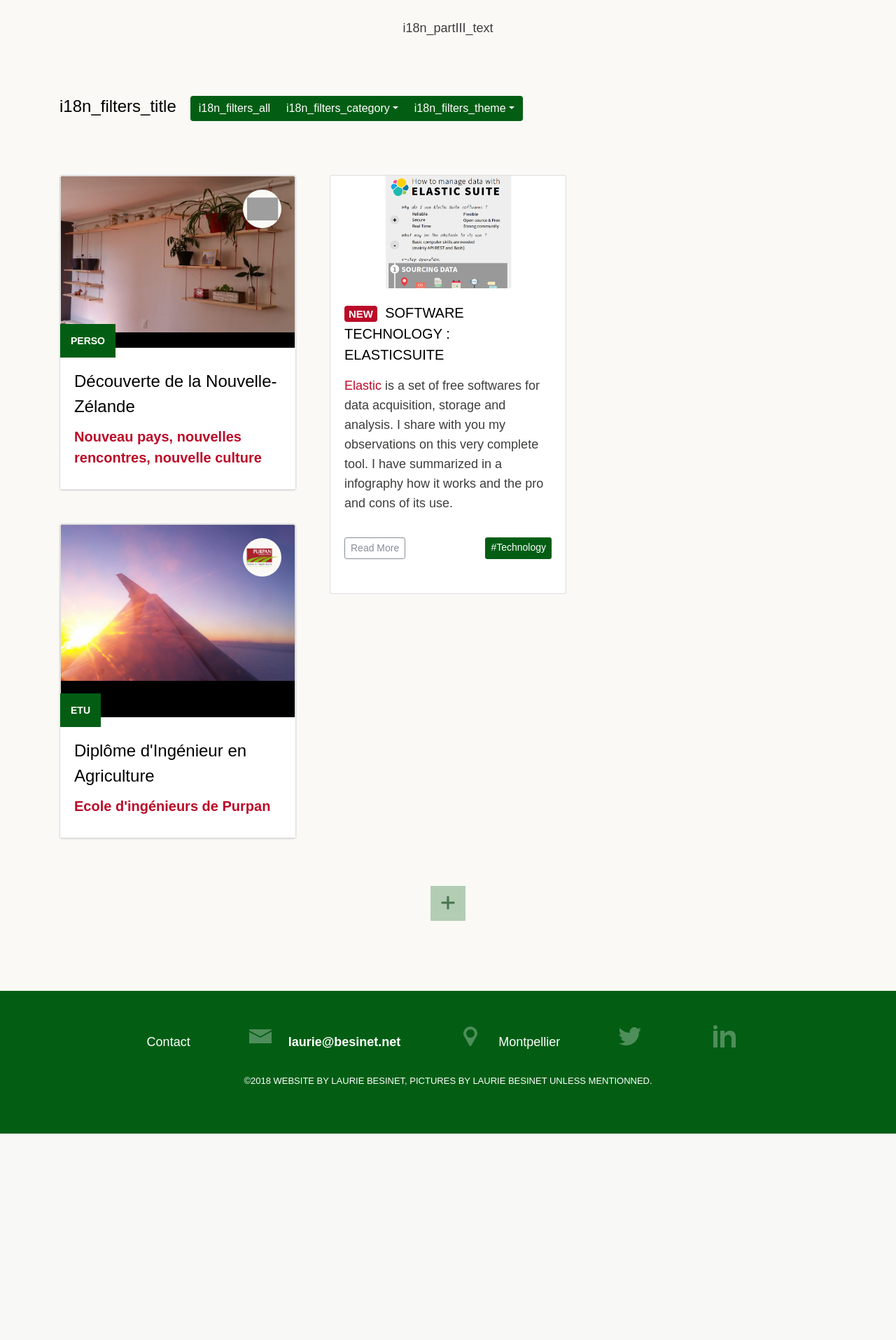
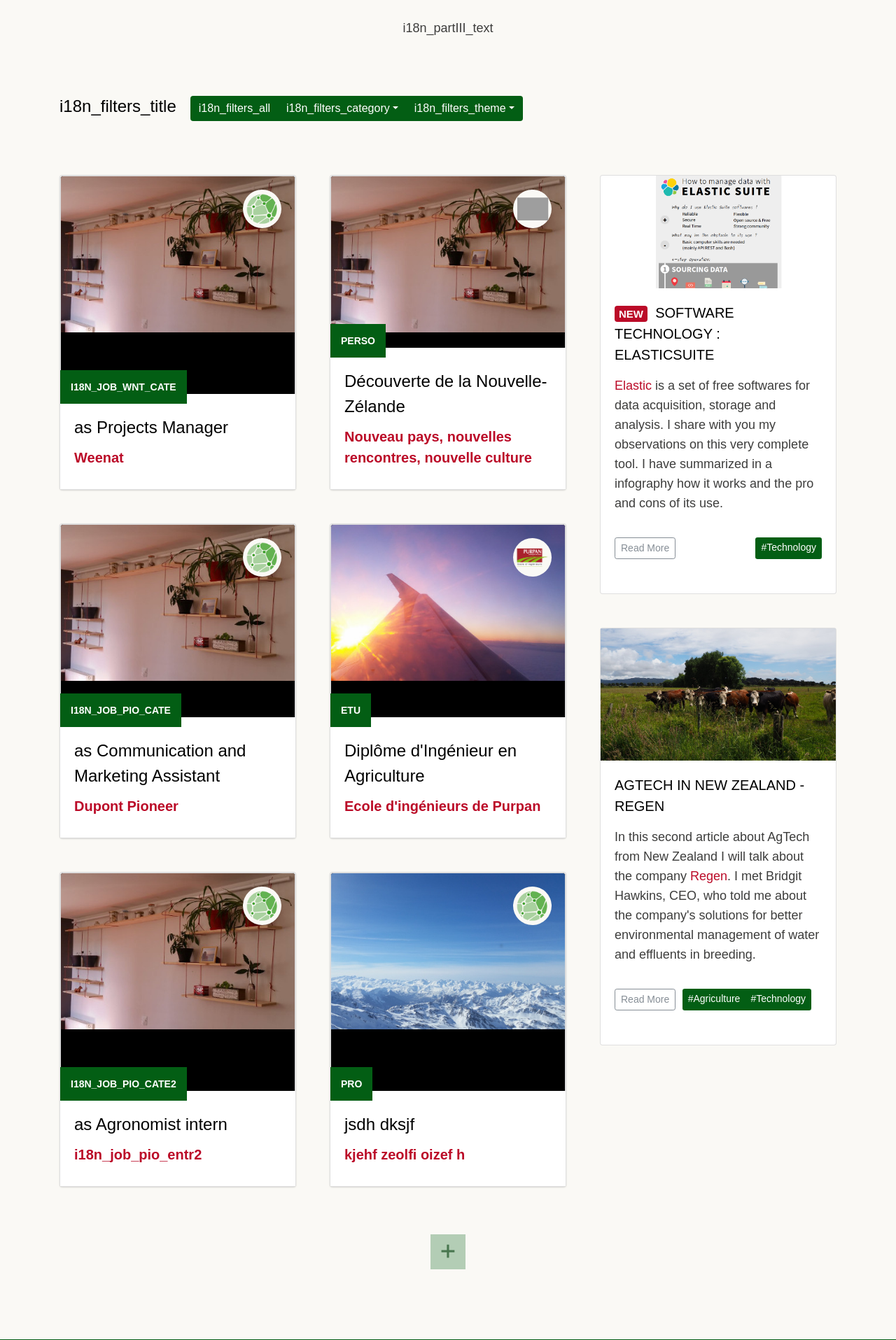
Before and after one commit to LaurieBe/website, a PHP site: page / in a window 1280 px wide. Shown: the part 2011-3926 px from the top of the page at 70% size. Before the commit the page ends 3631 px from the top, so only its background shows below. Run offline with PHP 8.4, Linux system fonts and the light colour scheme; grey boxes are pictures that could not be loaded.

Commit message:
bug script loadmore resolu + ajout cartes et trads

```diff
--- a/laurie.besinet.net/_include/js/loadmore.js
+++ b/laurie.besinet.net/_include/js/loadmore.js
@@ -1,23 +1,25 @@
 (function () {
   var cards = document.getElementsByClassName('card-invisible');
+  var i = 0
 
-  // show the first 5
-  for (i = 0; i < 3; i++) {
-      cards.item(i).classList.remove('card-invisible');
+  // show the first
+  for (i = 0; i < 8; i++) {
+      cards.item(0).classList.remove('card-invisible');
     }
 
 })();
 
 function loadmore() {
   var cards = document.getElementsByClassName('card-invisible');
+  var i = 0
 
-  // show 5 more
+  // show more
   if (cards.length == 0) {
     document.getElementById('loadmore').style.display='none';
       }
   else {
     for (i = 0; i < 5; i++) {
-        cards.item(i).classList.remove('card-invisible');
+        cards.item(0).classList.remove('card-invisible');
       }
   }
 }
--- a/laurie.besinet.net/index.php
+++ b/laurie.besinet.net/index.php
@@ -1,34 +1,22 @@
 <!DOCTYPE html>
-<!--[if lt IE 7]><html class="no-js lt-ie9 lt-ie8 lt-ie7" lang="en"> <![endif]-->
-<!--[if (IE 7)&!(IEMobile)]><html class="no-js lt-ie9 lt-ie8" lang="en"><![endif]-->
-<!--[if (IE 8)&!(IEMobile)]><html class="no-js lt-ie9" lang="en"><![endif]-->
-<!--[if (IE 9)]><html class="no-js ie9" lang="en"><![endif]-->
-<!--[if gt IE 8]><!--> <html lang="en-US"> <!--<![endif]-->
+<html lang="en-US">
 
 <!-- Head -->
 <head>
-  <meta name="keywords" content="agronomie, agronomy, farming, agriculture, engineer, ingenieur, agronome, agronomist, new technology, laurie, besinet, besine, bezine, bezinet"/>
-  <meta name="date" content="2018-01-01"/>
-  <title>Personal website | Laurie Besinet | Agro &amp; Tech</title>
-  <meta name="description" content="Personal website about agronomy and technology">
+  <meta name="keywords" content="agronomie, agronomy, farming, agriculture, engineer, ingenieur, agronome, agronomist, new technology, laurie, besinet, besine, bezine, bezinet, lorie"/>
+  <meta name="date" content="2018-05-20"/>
+  <title>Laurie Besinet | Agro &amp; Tech</title>
+  <meta name="description" content="Laurie's  website about agronomy and technology">
   <link rel="canonical" href="https://laurie.besinet.net/index.php">
   <meta property="og:type" content="article">
-  <meta property="og:title" content="Personal website | Laurie Besinet | Agro &amp; Tech">
-  <meta property="og:description" content="Personal website about agronomy and technology">
+  <meta property="og:title" content="Laurie Besinet | Agro &amp; Tech">
+  <meta property="og:description" content="Laurie's website about agronomy and technology">
   <meta property="og:url" content="https://laurie.besinet.net/index.php">
   <meta property="og:site_name" content="Laurie Besinet | Agro &amp; Tech">
-  <meta property="article:tag" content="AgTech">
-  <meta property="article:tag" content="Agronomy">
-  <meta property="article:tag" content="New technology">
-  <meta property="article:section" content="AgTech">
-  <meta property="article:published_time" content="2018-01-01T13:01:11+01:00">
-  <meta property="article:modified_time" content="2018-01-10T15:23:05+01:00">
-  <meta property="og:updated_time" content="2018-01-10T15:23:05+01:00">
+  <meta property="og:updated_time" content="2018-05-20T15:23:05+01:00">
   <meta property="og:image" content="https://laurie.besinet.net/_include/img/slider-images/image01.jpg">
   <meta property="og:image:width" content="1600">
   <meta property="og:image:height" content="1169">
-
-
 
   <link rel="stylesheet" href="https://maxcdn.bootstrapcdn.com/bootstrap/3.3.7/css/bootstrap.min.css">
   <script src="_include/js/jquery.min.js"></script>
@@ -59,7 +47,7 @@
   </header>
   <!-- End header -->
 
-  <!---------------------- Presentation ---------------------->
+  <!---------------------- CONTENT ---------------------->
   <div id="index">
 
       <!---------------------- Partie I BIENVENUE -->
@@ -181,6 +169,86 @@
             <!-- liste des articles -->
             <div class="card-columns">
 
+              <!-- Weenat OAD ///  MODELE /// -->
+              <div class="card card-invisible article post-module pro agri tech">
+                <!-- Thumbnail-->
+                <div class="thumbnail">
+                  <div class="logospot">
+                    <img class="logo" src="_include/img/logo/weenat.png"/>
+                  </div>
+                  <img src="_include/img/profile/profile-03.jpg"/>
+                </div>
+                <!-- Post Content-->
+                <div class="post-content">
+                  <div class="category i18n_job_wnt_cate">Pro</div>
+                  <!-- /// rôle / quoi ?  -->
+                  <h3 class="i18n_job_wnt_title1">Responsable projets</h3>
+                  <!-- /// organisme / où ? -->
+                  <h4 class="i18n_job_wnt_entr">Création et développement des OAD</h4>
+                  <div class="description">
+                    <p class="i18n_job_wnt_sum">Weenat a pour but d'optimiser les ressources agricoles grâce aux données relevées sur la parcelle.
+                      Dans cette startup mes missions comprenaient surtout la gestion de projets des Outils d'Aide à la Décision, mais aussi de la relation clients et de la communication.
+                    </p>
+                    <a href="#" role="button" class="btn btn-sm btn-secondary col-auto mr-auto">
+                      <span>Read More</span>
+                    </a>
+                  </div>
+                  <!--div class="post-meta"></div-->
+                </div>
+              </div>
+
+              <!-- Pioneer Mktg -->
+              <div class="card card-invisible article post-module pro agri">
+                <!-- Thumbnail-->
+                <div class="thumbnail">
+                  <div class="logospot">
+                    <img class="logo" src="_include/img/logo/weenat.png"/>
+                  </div>
+                  <img src="_include/img/profile/profile-03.jpg"/>
+                </div>
+                <!-- Post Content-->
+                <div class="post-content">
+                  <div class="category i18n_job_pio_cate"></div>
+                  <!-- /// rôle / quoi ?  -->
+                  <h3 class="i18n_job_pio_title1"></h3>
+                  <!-- /// organisme / où ? -->
+                  <h4 class="i18n_job_pio_entr"></h4>
+                  <div class="description">
+                    <p class="i18n_job_pio_sum"></p>
+                    <a href="#" role="button" class="btn btn-sm btn-secondary col-auto mr-auto">
+                      <span>Read More</span>
+                    </a>
+                  </div>
+                  <!--div class="post-meta"></div-->
+                </div>
+              </div>
+
+              <!-- Pioneer mildiou -->
+              <div class="card card-invisible article post-module pro agri">
+                <!-- Thumbnail-->
+                <div class="thumbnail">
+                  <div class="logospot">
+                    <img class="logo" src="_include/img/logo/weenat.png"/>
+                  </div>
+                  <img src="_include/img/profile/profile-03.jpg"/>
+                </div>
+                <!-- Post Content-->
+                <div class="post-content">
+                  <div class="category i18n_job_pio_cate2"></div>
+                  <!-- /// rôle / quoi ?  -->
+                  <h3 class="i18n_job_pio_title2"></h3>
+                  <!-- /// organisme / où ? -->
+                  <h4 class="i18n_job_pio_entr2"></h4>
+                  <div class="description">
+                    <p class="i18n_job_pio_sum2"></p>
+                    <a href="#" role="button" class="btn btn-sm btn-secondary col-auto mr-auto">
+                      <span>Read More</span>
+                    </a>
+                  </div>
+                  <!--div class="post-meta"></div-->
+                </div>
+              </div>
+
               <!-- Voyage NZ -->
               <div class="card card-invisible article post-module perso travel">
                 <!-- Thumbnail-->
@@ -197,36 +265,6 @@
                   <h4>Nouveau pays, nouvelles rencontres, nouvelle culture</h4>
                   <div class="description">
                     <p>Blablab albalbabablb al ablbaabl lb alba lab alb alba blabalblabalbalbalb lba lba ba alba lblbalbalba alba lblblablba labalbalblba bla.
-                    </p>
-                    <a href="#" role="button" class="btn btn-sm btn-secondary col-auto mr-auto">
-                      <span>Read More</span>
-                    </a>
-                  </div>
-                  <!--div class="post-meta">
-                    <div class="row">
-                      <div class="col-6"><i>#OAD #travail en équipe</i></div>
-                      <div class="col-6"><i>+ de détails</i></div>
-                    </div>
-                  </div-->
-                </div>
-              </div>
-
-              <!-- Weenat OAD -->
-              <div class="card card-invisible article post-module pro agri tech">
-                <!-- Thumbnail-->
-                <div class="thumbnail">
-                  <div class="logospot">
-                    <img class="logo" src="_include/img/logo/weenat.png"/>
-                  </div>
-                  <img src="_include/img/profile/profile-03.jpg"/>
-                </div>
-                <!-- Post Content-->
-                <div class="post-content">
-                  <div class="category">Pro</div>
-                  <h3 class="i18n_job_wnt_title1">Responsable projets</h3>
-                  <h4>Création et développement des OAD</h4>
-                  <div class="description">
-                    <p>Weenat permet aux agriculteurs d'optimiser leurs ressources en leur fournissant des informations localisées au champ pour conforter leurs décisions. Dans cette jeune TPE j'avais beaucoup de responsabilités.
                     </p>
                     <a href="#" role="button" class="btn btn-sm btn-secondary col-auto mr-auto">
                       <span>Read More</span>
@@ -270,7 +308,6 @@
                   </div-->
                 </div>
               </div>
-
               <!-- Post-->
               <div class="card card-invisible article post-module pro">
                 <!-- Thumbnail-->
@@ -300,7 +337,6 @@
                   </div-->
                 </div>
               </div>
-
               <!-- a4 -->
               <div class="card card-invisible article techn blogpost">
                 <div class="mb-4 box-shadow">
@@ -323,7 +359,6 @@
                   </div>
                 </div>
               </div>
-
               <!-- a3 -->
               <div class="card card-invisible article techn agri blogpost">
                 <div class="mb-4 box-shadow">
```
Also changed, not shown: laurie.besinet.net/_include/js/trad_i18next.js (+9 -1 lines).
